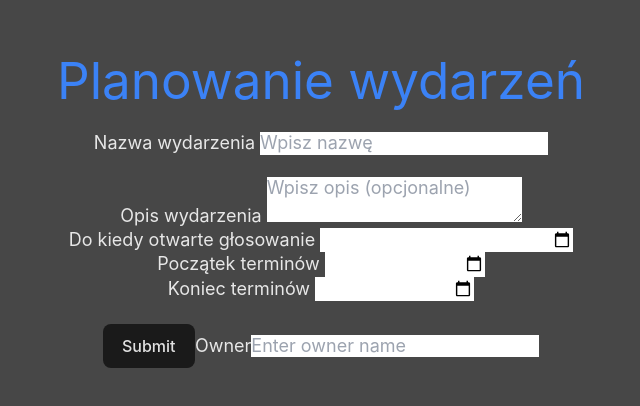
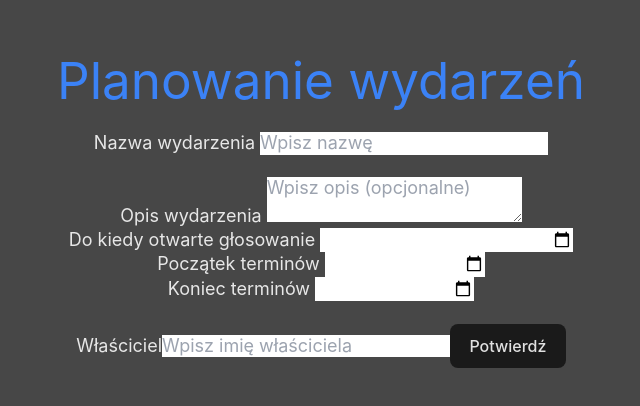
Before and after one commit to Newbies-Workplace/calendar-app-frontend, a React (Vite) app: page / in a window 1280 px wide. Shown: the part 190-596 px from the top of the page, without its empty margins (319-959 px from the left). Built offline with nearby package versions, Linux system fonts and the light colour scheme.

Commit message:
Bugfix owner

```diff
--- a/src/pages/Frontpage.jsx
+++ b/src/pages/Frontpage.jsx
@@ -14,14 +14,13 @@ function Frontpage(props) {
   const datetimestr = `${defaultValue}T00:00`;
   const navigate = useNavigate();
 
-  // React Hook Form setup
   const { register, handleSubmit, formState: { errors } } = useForm();
   const [first, setFirst] = useState("");
   const [second, setSecond] = useState("");
 
   const onSubmit = (data) => {
     const body = {
-      ...data,  // Wszystkie dane, w tym owner z formularza
+      ...data,
     };
 
     fetch(`${BACKEND_URL}/rest/events`, {
@@ -123,18 +122,16 @@ function Frontpage(props) {
         <br></br>
         <br></br>
 
-        {/* Dodaj istniejący przycisk "Submit" */}
-        <button className="main primary" href={`${props.id}`}>
-          Submit
-        </button>
 
-        {/* Nowy input dla ownera */}
-        <label>Owner</label>
+        <label>Właściciel</label>
         <input
           {...register("owner", { required: true })}
-          placeholder="Enter owner name"
+          placeholder="Wpisz imię właściciela"
         />
-        {errors.owner && <div className="text-red-500 text-sm">Owner is required</div>}
+        {errors.owner && <div className="text-red-500 text-sm">Właściciel jest wymagany</div>}
+        <button className="main primary" href={`${props.id}`}>
+          Potwierdź
+        </button>
       </form>
     </>
   );
```
